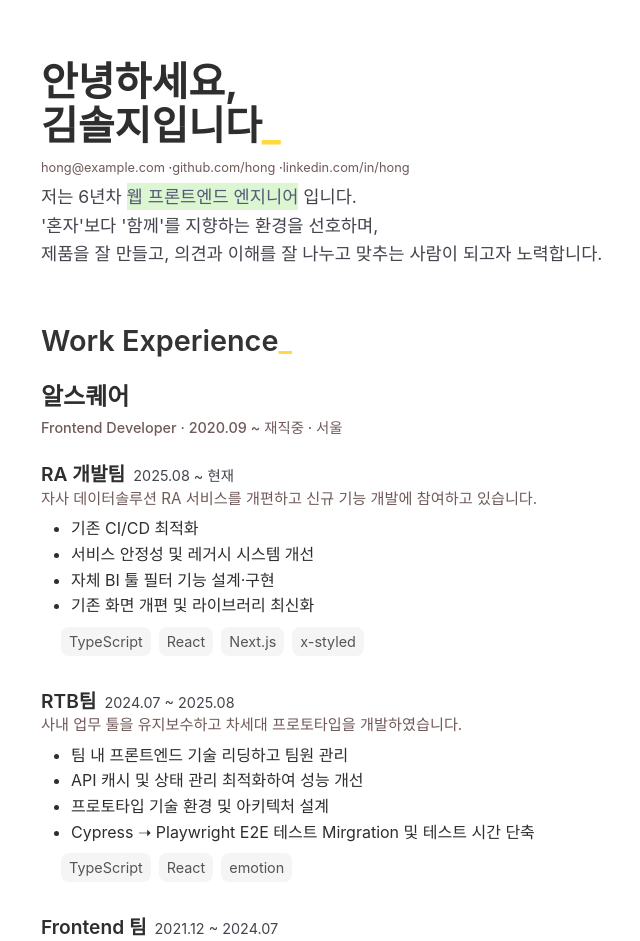
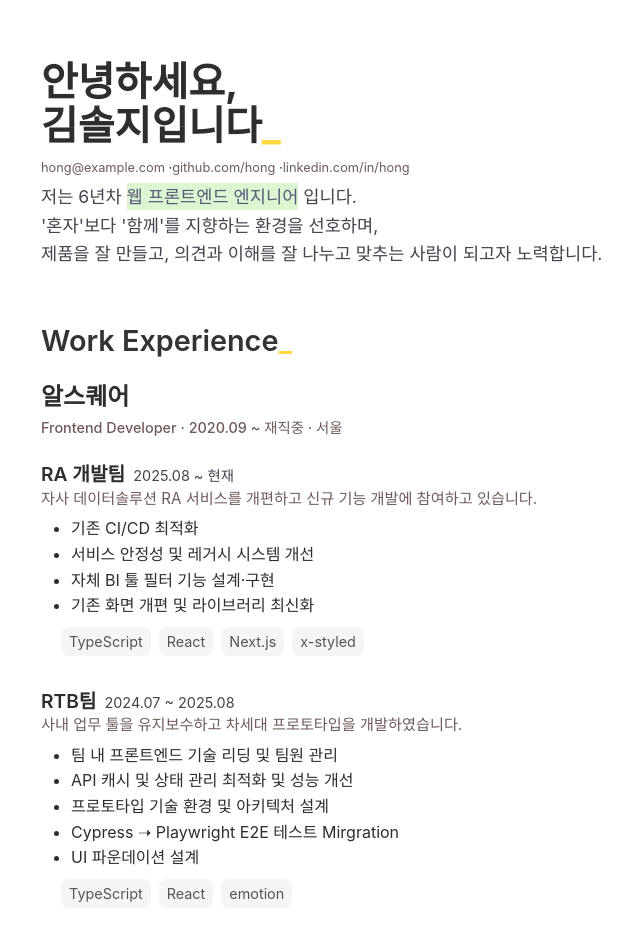
Before and after one commit to so1gging/sol-log, a Next.js app: page / in a window 1280 px wide. Shown: the top 941 px of the page, without its empty margins (299-939 px from the left). Built offline with nearby package versions, Linux system fonts and the light colour scheme.

Commit message:
일부 경력 추가

```diff
--- a/app/page.tsx
+++ b/app/page.tsx
@@ -66,12 +66,11 @@ export default function Home() {
           </h4>
           <div className="history">
             <ul>
-              <li>팀 내 프론트엔드 기술 리딩하고 팀원 관리</li>
-              <li>API 캐시 및 상태 관리 최적화하여 성능 개선</li>
+              <li>팀 내 프론트엔드 기술 리딩 및 팀원 관리</li>
+              <li>API 캐시 및 상태 관리 최적화 및 성능 개선</li>
               <li>프로토타입 기술 환경 및 아키텍처 설계</li>
-              <li>
-                Cypress ➝ Playwright E2E 테스트 Mirgration 및 테스트 시간 단축
-              </li>
+              <li>Cypress ➝ Playwright E2E 테스트 Mirgration</li>
+              <li>UI 파운데이션 설계</li>
             </ul>
           </div>
           <div className="skills">
```
